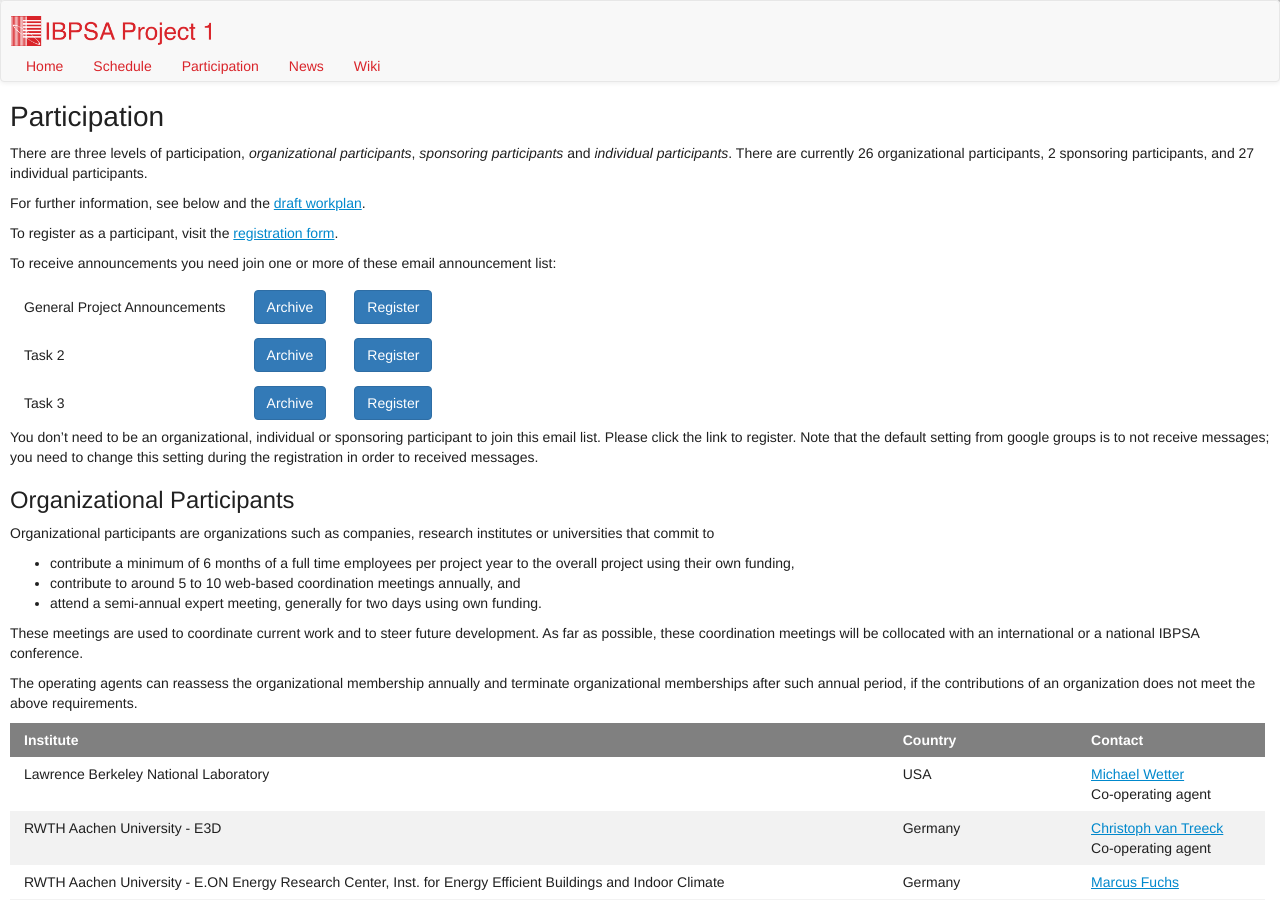
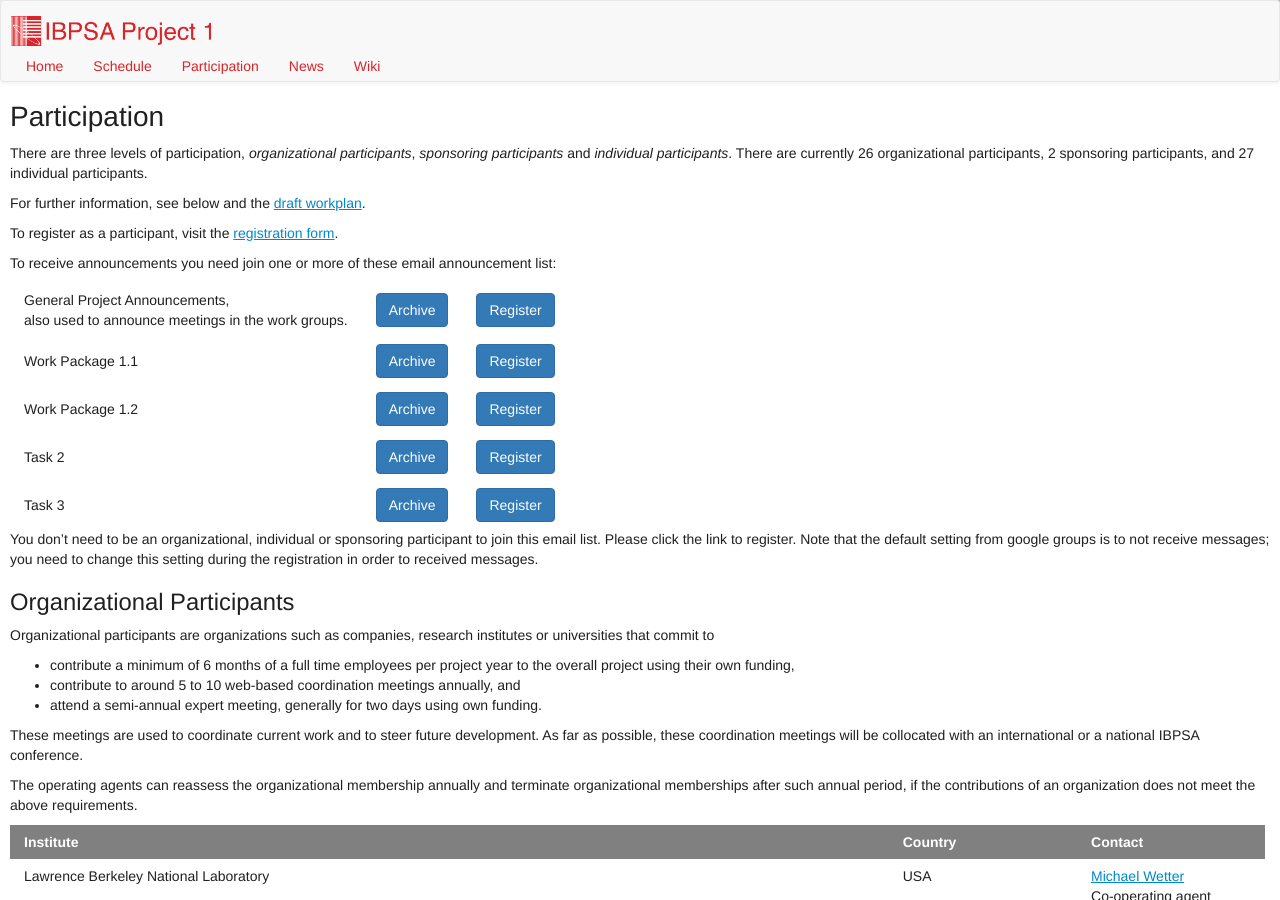
Before and after one commit to ibpsa/project1, a Jekyll site: the page built from participation.md, in a window 1280 px wide and 900 px high. Built offline with Jekyll 4.4.1, drawn with Linux system fonts in a browser that asks for light colours; nearby versions of some CDN libraries.

Commit message:
Added mailing lists

```diff
--- a/participation.md
+++ b/participation.md
@@ -24,7 +24,7 @@ To receive announcements you need join one or more of these email announcement l
 
 <table>
 <tr><td>
-General Project Announcements
+General Project Announcements,<br/>also used to announce meetings in the work groups.
 </td><td>
 <a class="btn btn-primary btn"
                 style="color:white;text-decoration:none"
@@ -34,6 +34,32 @@ General Project Announcements
 <a class="btn btn-primary btn"
                 style="color:white;text-decoration:none"
                 href="https://groups.google.com/forum/#!forum/ibpsa-project-1-announcements/join">
+                Register</a>
+</td></tr>
+<tr><td>
+Work Package 1.1
+</td><td>
+<a class="btn btn-primary btn"
+                style="color:white;text-decoration:none"
+                href="https://groups.google.com/forum/#!forum/ibpsa-project-1-wp1-1">
+                Archive</a>
+</td><td>
+<a class="btn btn-primary btn"
+                style="color:white;text-decoration:none"
+                href="https://groups.google.com/forum/#!forum/ibpsa-project-1-wp1-1/join">
+                Register</a>
+</td></tr>
+<tr><td>
+Work Package 1.2
+</td><td>
+<a class="btn btn-primary btn"
+                style="color:white;text-decoration:none"
+                href="https://groups.google.com/forum/#!forum/ibpsa-project-1-wp1-2">
+                Archive</a>
+</td><td>
+<a class="btn btn-primary btn"
+                style="color:white;text-decoration:none"
+                href="https://groups.google.com/forum/#!forum/ibpsa-project-1-wp1-2/join">
                 Register</a>
 </td></tr>
 <tr><td>
```
